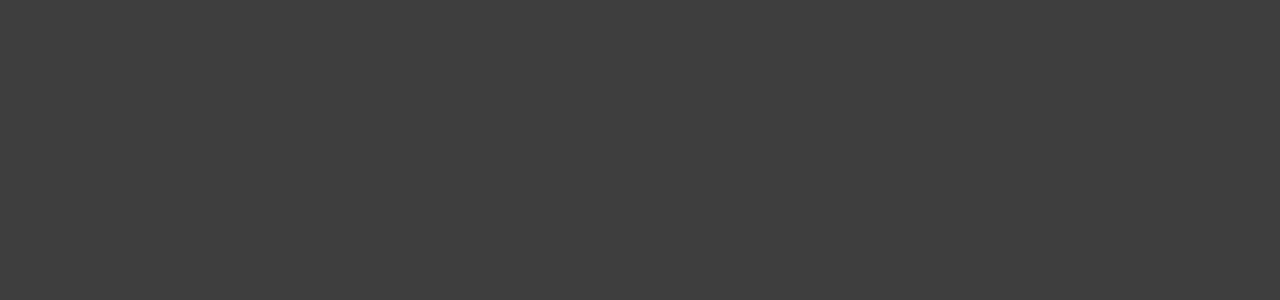
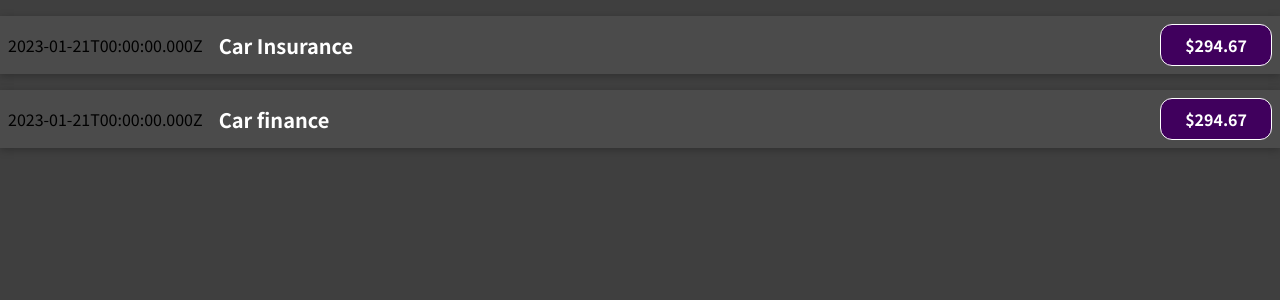
Before and after one commit to pjsherpa/expense-tracker, a JavaScript app: page / in a window 1280 px wide. Shown: the top 300 px of the page. Built offline with nearby package versions, Linux system fonts and the light colour scheme.

Commit message:
applying props to reuse component data

```diff
--- a/src/App.js
+++ b/src/App.js
@@ -15,7 +15,7 @@
       date: new Date(2022, 12, 21),
     },
   ];
-  return;
+  return (
     <div>
       <ExpenseItem
         title={expenses[0].title}
@@ -28,7 +28,8 @@
         amount={expenses[1].amount}
         date={expenses[1].date}
       ></ExpenseItem>
-  </div>;
+    </div>
+  );
 }
 
 export default App;
--- a/src/components/ExpenseItem.js
+++ b/src/components/ExpenseItem.js
@@ -1,16 +1,12 @@
 import "./ExpenseItem.css";
 
-const ExpenseItem = () => {
-  const expenseDate = new Date(2022, 12, 20);
-  const expenseTitle = "Car Insurance";
-  const expenseAmount = 294.67;
-
+const ExpenseItem = (props) => {
   return (
     <div className="expense-item">
-      <div> {expenseDate.toISOString()}</div>
+      <div> {props.date.toISOString()}</div>
       <div className="expense-item__description">
-        <h2>{expenseTitle}</h2>
-        <div className="expense-item__price">${expenseAmount}</div>
+        <h2>{props.title}</h2>
+        <div className="expense-item__price">${props.amount}</div>
       </div>
     </div>
   );
```
Lines whose indentation alone changed are shown as unchanged.
